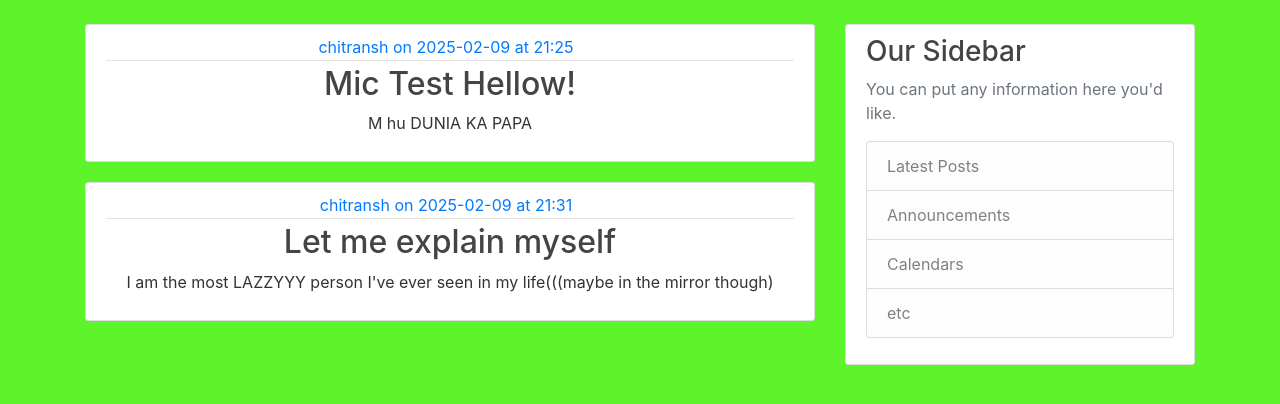
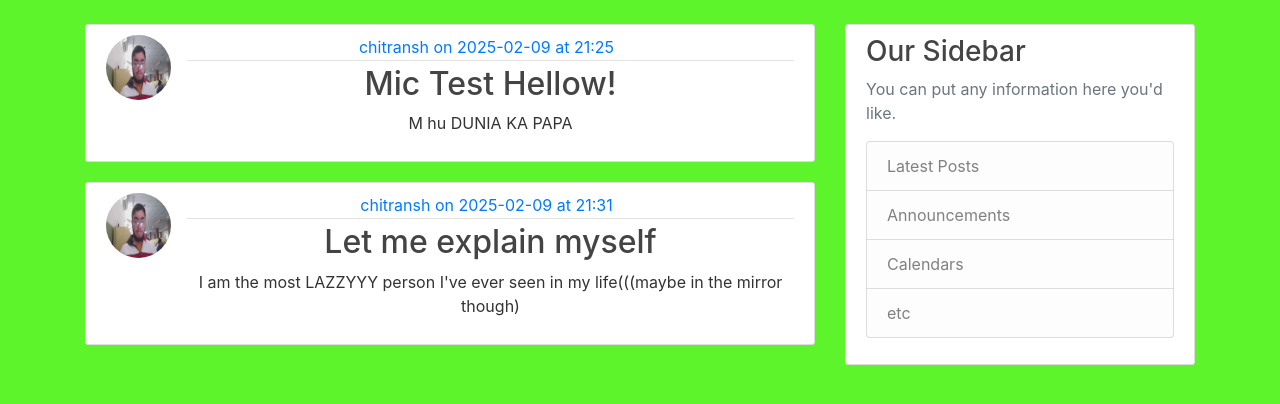
Before and after one commit to chitranshcodes/Flask-blog, a Flask app: page /home in a window 1280 px wide. Shown: the part 56-460 px from the top of the page. Run offline with Flask 3, Linux system fonts and the light colour scheme.

Commit message:
profile picture added in posts

```diff
--- a/flaskblog/templates/home.html
+++ b/flaskblog/templates/home.html
@@ -17,6 +17,7 @@
     <div class="posts">
     {% for post in posts %}
     <article class="media content-section">
+        <img class="rounded-circle article-img" src="{{ url_for('static', filename='pfps/'+ post.author.img) }}">
         <div class="media-body">
           <div class="article-metadata">
             <a class="mr-2" href="#">{{ post.author.username }} on {{post.Date_Posted.date()}} at {{ post.Date_Posted.strftime("%H:%M")}}</a>
```
